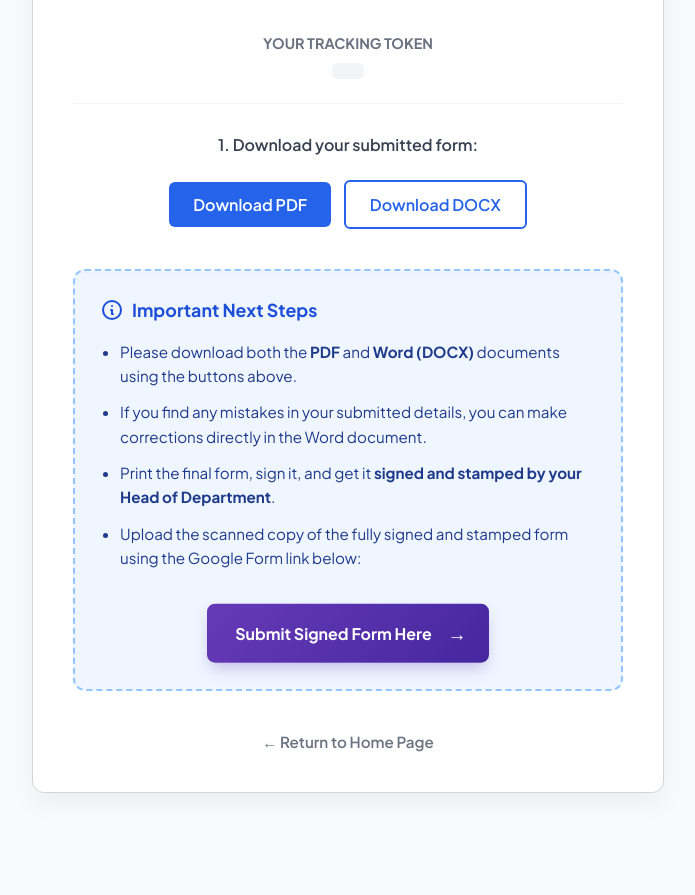
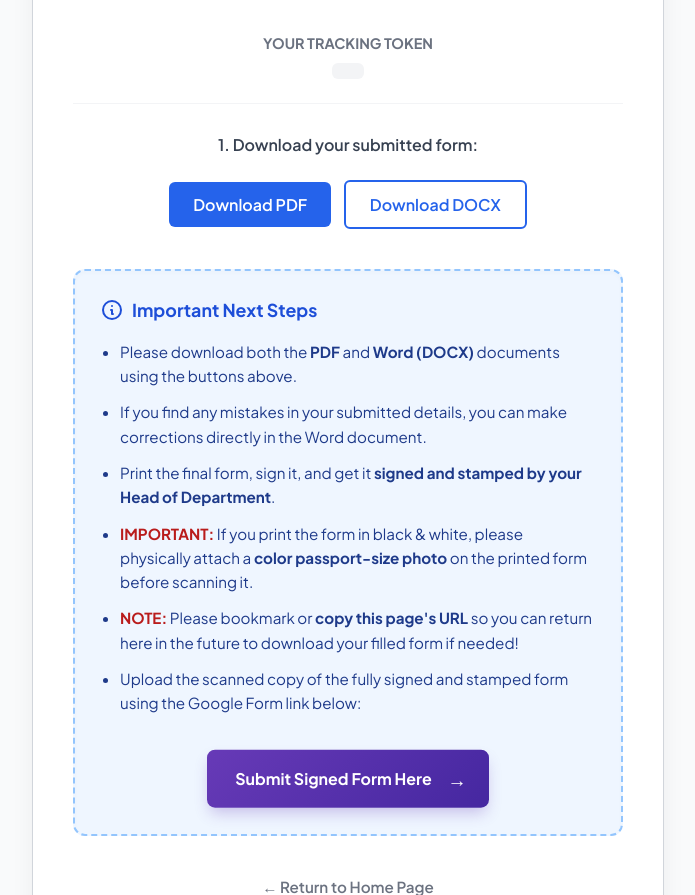
Before and after one commit to lovnishverma/futureskillsprime, a Flask app: template templates/success.html in a window 1280 px wide. Shown: the part 328-1223 px from the top of the page, without its empty margins (292-987 px from the left). Before the commit the page ends 1121 px from the top, so only its background shows below. Run offline with Flask 3, Linux system fonts and the light colour scheme; the template is opened without the code that fills it, so the values that code supplies are empty.

Commit message:
Update success page with instructions for BW photos and URL saving

```diff
--- a/templates/success.html
+++ b/templates/success.html
@@ -123,6 +123,8 @@
                 <li>Please download both the <strong>PDF</strong> and <strong>Word (DOCX)</strong> documents using the buttons above.</li>
                 <li>If you find any mistakes in your submitted details, you can make corrections directly in the Word document.</li>
                 <li>Print the final form, sign it, and get it <strong>signed and stamped by your Head of Department</strong>.</li>
+                <li><strong style="color: #b91c1c;">IMPORTANT:</strong> If you print the form in black &amp; white, please physically attach a <strong>color passport-size photo</strong> on the printed form before scanning it.</li>
+                <li><strong style="color: #b91c1c;">NOTE:</strong> Please bookmark or <strong>copy this page's URL</strong> so you can return here in the future to download your filled form if needed!</li>
                 <li>Upload the scanned copy of the fully signed and stamped form using the Google Form link below:</li>
             </ul>
 
```
